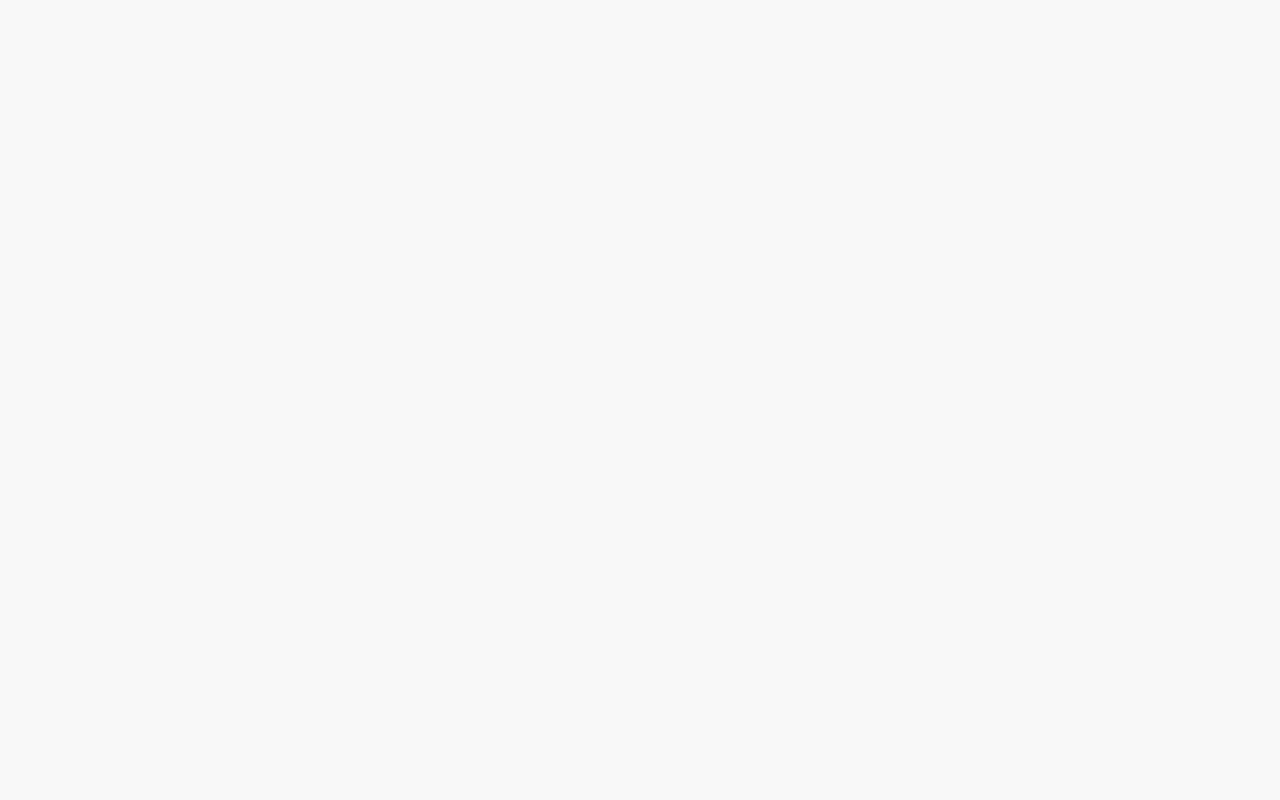
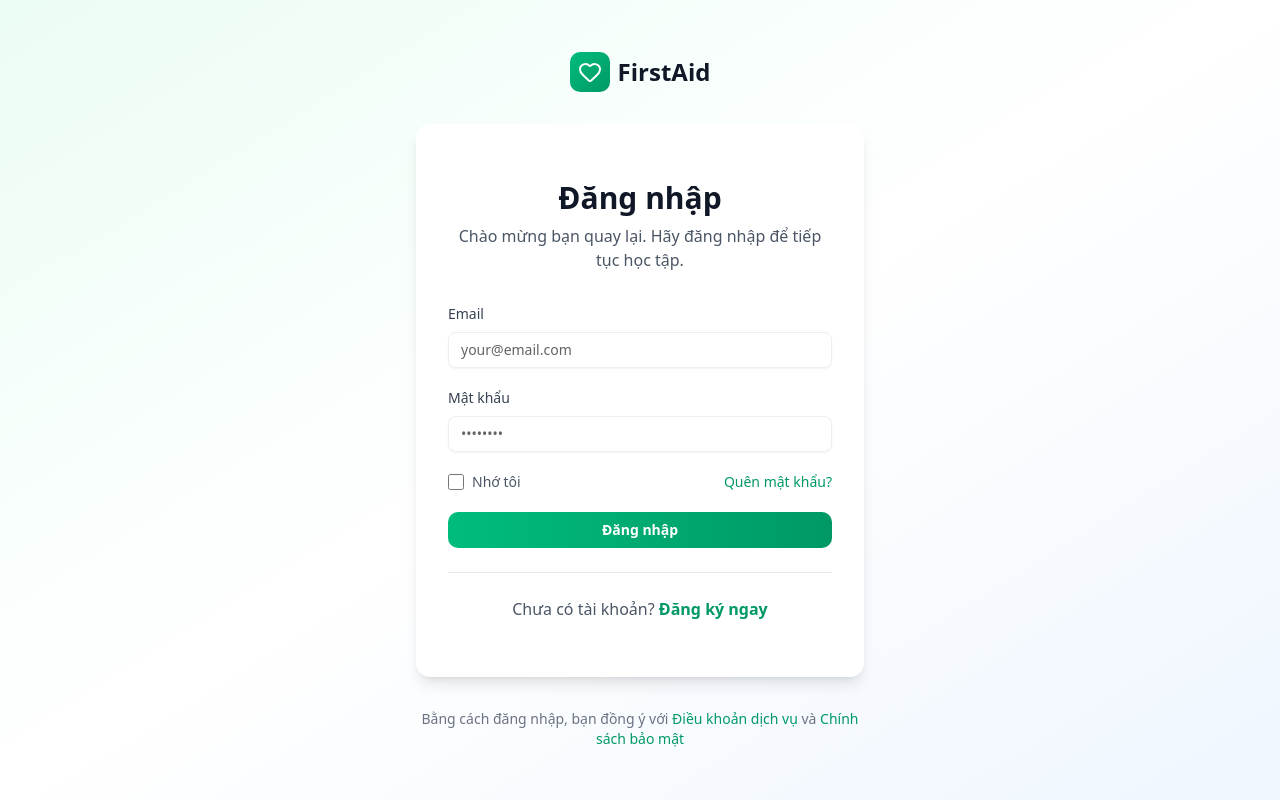
Before and after one commit to William2207/FirstAid_Admin_FE, a React (Vite) app: page /auth/login in a window 1280 px wide. Before the commit this address had no page. Built offline with nearby package versions, Linux system fonts and the light colour scheme.

Commit message:
Homepage fetch dât, logout logic

```diff
--- a/src/App.jsx
+++ b/src/App.jsx
@@ -1,6 +1,6 @@
 import React from "react";
 import { BrowserRouter as Router, Routes, Route } from "react-router-dom";
-
+import { Navigate } from "react-router-dom";
 // Import các component layout và page
 import AdminLayout from "./components/AdminLayout";
 import HomePage from "./pages/HomePage"; // Ví dụ: Trang chủ công khai
@@ -8,31 +8,25 @@ import { TechniquesManagementTable } from "./components/TechniquesManagementTabl
 import { ScenariosManagementTable } from "./components/ScenariosManagementTable";
 import { QuizzesManagementTable } from "./components/QuizzesManagementTable";
 import { CategoriesManagementTable } from "./components/CategoriesManagementTable";
+import LoginPage from "./pages/LoginPage";
 function App() {
   return (
     <Router>
       <Routes>
-        {/* ===== CÁC ROUTE CÔNG KHAI (KHÔNG CÓ SIDEBAR) ===== */}
-        {/* <Route path="/login" element={<LoginPage />} /> */}
-        <Route path="/" element={<AdminLayout />}>
+        {/* Trang mặc định chuyển hướng sang /auth/login */}
+        <Route path="/" element={<Navigate to="/auth/login" replace />} />
+
+        {/* Layout Admin */}
+        <Route path="/admin" element={<AdminLayout />}>
           <Route index element={<HomePage />}></Route>
-          <Route
-            path="/techniques"
-            element={<TechniquesManagementTable />}
-          ></Route>
-          <Route path="/quizzes" element={<QuizzesManagementTable />}></Route>
-          <Route
-            path="/categories"
-            element={<CategoriesManagementTable />}
-          ></Route>
-          <Route
-            path="/scenarios"
-            element={<ScenariosManagementTable />}
-          ></Route>
+          <Route path="techniques" element={<TechniquesManagementTable />} />
+          <Route path="quizzes" element={<QuizzesManagementTable />} />
+          <Route path="categories" element={<CategoriesManagementTable />} />
+          <Route path="scenarios" element={<ScenariosManagementTable />} />
         </Route>
 
-        {/* Có thể thêm route cho trang 404 Not Found ở đây */}
-        {/* <Route path="*" element={<NotFoundPage />} /> */}
+        {/* Login */}
+        <Route path="/auth/login" element={<LoginPage />} />
       </Routes>
     </Router>
   );
--- a/src/components/AdminSidebar.jsx
+++ b/src/components/AdminSidebar.jsx
@@ -1,43 +1,59 @@
 import React from "react";
-import { NavLink, useLocation } from "react-router-dom";
-import { BarChart3, BookOpen, Layers, Grid3x3, Settings } from "lucide-react";
+import { NavLink, useLocation, useNavigate } from "react-router-dom";
+import {
+  BarChart3,
+  BookOpen,
+  Layers,
+  Grid3x3,
+  Settings,
+  LogOut,
+} from "lucide-react";
 
-// Dữ liệu cho các mục điều hướng
 const navigationItems = [
   {
     label: "Dashboard",
-    to: "/",
+    to: "/admin",
     icon: BarChart3,
   },
   {
     label: "Kỹ thuật sơ cứu",
-    to: "/techniques",
+    to: "/admin/techniques",
     icon: BookOpen,
   },
   {
     label: "Quiz",
-    to: "/quizzes",
+    to: "/admin/quizzes",
     icon: Grid3x3,
   },
   {
     label: "Danh mục",
-    to: "/categories",
+    to: "/admin/categories",
     icon: Layers,
   },
   {
     label: "Scenario",
-    to: "/scenarios",
+    to: "/admin/scenarios",
     icon: Settings,
   },
 ];
 
-// Hàm tiện ích đơn giản để nối class (thay thế cho `cn`)
-// Bạn cũng có thể cài đặt thư viện `clsx` để làm việc này tốt hơn
 const cn = (...classes) => classes.filter(Boolean).join(" ");
 
 export function AdminSidebar() {
-  const location = useLocation(); // Sử dụng useLocation thay cho usePathname
+  const location = useLocation();
+  const navigate = useNavigate();
   const pathname = location.pathname;
+
+  const handleLogout = () => {
+    // if (!window.confirm("Bạn có chắc chắn muốn đăng xuất không?")) return;
+
+    // Xóa các key đã lưu trong sessionStorage lúc đăng nhập
+    sessionStorage.removeItem("token");
+    sessionStorage.removeItem("roles");
+    sessionStorage.removeItem("user");
+
+    navigate("/login");
+  };
 
   return (
     <div className="w-64 bg-sidebar border-r border-sidebar-border flex flex-col min-h-screen">
@@ -53,8 +69,6 @@ export function AdminSidebar() {
       <nav className="flex-1 p-4 space-y-2">
         {navigationItems.map((item) => {
           const Icon = item.icon;
-          // Logic kiểm tra active vẫn giữ nguyên nếu bạn muốn kiểm tra cả các route con
-          // Ví dụ: /admin/techniques/add cũng sẽ làm active link "Kỹ thuật sơ cứu"
           const isActive =
             pathname === item.to ||
             (item.to !== "/admin" && pathname.startsWith(item.to + "/"));
@@ -62,9 +76,7 @@ export function AdminSidebar() {
           return (
             <NavLink
               key={item.to}
-              to={item.to} // Sử dụng to thay cho href
-              // Thay vì dùng prop `isActive` của NavLink, chúng ta tự tính để khớp với logic cũ
-              // của bạn là `startsWith` cho các route con.
+              to={item.to}
               className={cn(
                 "flex items-center gap-3 px-4 py-3 rounded-lg transition-colors",
                 isActive
@@ -79,10 +91,14 @@ export function AdminSidebar() {
         })}
       </nav>
 
-      {/* Footer */}
+      {/* Footer - Nút Đăng xuất */}
       <div className="p-4 border-t border-sidebar-border">
-        <button className="w-full px-4 py-2 bg-sidebar-primary text-sidebar-primary-foreground rounded-lg hover:opacity-90 transition-opacity font-medium">
-          Đăng xuất
+        <button
+          onClick={handleLogout}
+          className="w-full flex items-center justify-center gap-2 px-4 py-2 bg-sidebar-primary text-sidebar-primary-foreground rounded-lg hover:opacity-90 transition-opacity font-medium"
+        >
+          <LogOut className="w-4 h-4" />
+          <span>Đăng xuất</span>
         </button>
       </div>
     </div>
--- a/src/components/ScenariosManagementTable.jsx
+++ b/src/components/ScenariosManagementTable.jsx
@@ -37,7 +37,7 @@ export function ScenariosManagementTable() {
     fetchScenarios();
   }, []);
 
-  // Hàm tạo mới scenario - gọi API
+  // Hàm tạo mới scenario
   const handleCreateScenario = async (data) => {
     try {
       const response = await axiosCustom.post("/scenarios", data);
@@ -52,7 +52,7 @@ export function ScenariosManagementTable() {
     }
   };
 
-  // Hàm chỉnh sửa scenario - gọi API
+  // Hàm chỉnh sửa scenario
   const handleEditScenario = async (data) => {
     try {
       const response = await axiosCustom.put(
--- /dev/null
+++ b/src/pages/LoginPage.jsx
@@ -0,0 +1,167 @@
+import { Link } from "react-router-dom";
+import { use, useState } from "react";
+import { Heart } from "lucide-react";
+import { Button } from "@/components/ui/button";
+import { Input } from "@/components/ui/input";
+import { Card } from "@/components/ui/card";
+import axiosCustom from "@/config/axiosCustom";
+import { useNavigate } from "react-router-dom";
+export default function LoginPage() {
+  const [email, setEmail] = useState("");
+  const [password, setPassword] = useState("");
+  const [isLoading, setIsLoading] = useState(false);
+  const [error, setError] = useState("");
+  const navigate = useNavigate();
+
+  const returnToHome = () => {
+    navigate("/");
+  }
+
+  const handleSubmit = async (e) => {
+    e.preventDefault();
+    setError("");
+    setIsLoading(true);
+
+    try {
+      const response = await axiosCustom.post("/Account/login", {
+        email,
+        password,
+      });
+      const { token, user } = response.data;
+      //console.log("Received token:", token);
+      //console.log("User info:", user);
+      sessionStorage.setItem("token", token);
+      sessionStorage.setItem("roles", JSON.stringify(user.roles));
+
+      const userResponse = await axiosCustom.get("/users/me");
+      const userData = userResponse.data;
+      sessionStorage.setItem("user", JSON.stringify(userData));
+      //console.log("Logged in user:", userData);
+
+      navigate("/admin");
+    } catch (err) {
+      setError("Đăng nhập thất bại. Vui lòng thử lại.");
+    } finally {
+      setIsLoading(false);
+    }
+  };
+
+  return (
+    <div className="min-h-screen bg-linear-to-br from-emerald-50 via-white to-blue-50 flex items-center justify-center px-4 py-12">
+      <div className="w-full max-w-md">
+        <div className="flex items-center justify-center mb-8">
+          <div onClick={returnToHome} className="flex items-center gap-2">
+            <div className="bg-linear-to-br from-emerald-500 to-emerald-600 p-2 rounded-lg">
+              <Heart className="w-6 h-6 text-white" />
+            </div>
+            <span className="text-2xl font-bold text-gray-900">FirstAid</span>
+          </div>
+        </div>
+
+        <Card className="border-0 shadow-lg">
+          <div className="p-8">
+            <h1 className="text-3xl font-bold text-gray-900 mb-2 text-center">
+              Đăng nhập
+            </h1>
+            <p className="text-gray-600 text-center mb-8">
+              Chào mừng bạn quay lại. Hãy đăng nhập để tiếp tục học tập.
+            </p>
+
+            {error && (
+              <div className="mb-6 p-4 bg-red-50 border border-red-200 rounded-lg">
+                <p className="text-red-700 text-sm">{error}</p>
+              </div>
+            )}
+
+            <form onSubmit={handleSubmit} className="space-y-5">
+              <div>
+                <label
+                  htmlFor="email"
+                  className="block text-sm font-medium text-gray-700 mb-2"
+                >
+                  Email
+                </label>
+                <Input
+                  id="email"
+                  type="email"
+                  placeholder="your@email.com"
+                  value={email}
+                  onChange={(e) => setEmail(e.target.value)}
+                  required
+                  className="w-full"
+                />
+              </div>
+
+              <div>
+                <label
+                  htmlFor="password"
+                  className="block text-sm font-medium text-gray-700 mb-2"
+                >
+                  Mật khẩu
+                </label>
+                <Input
+                  id="password"
+                  type="password"
+                  placeholder="••••••••"
+                  value={password}
+                  onChange={(e) => setPassword(e.target.value)}
+                  required
+                  className="w-full"
+                />
+              </div>
+
+              <div className="flex items-center justify-between">
+                <label className="flex items-center gap-2">
+                  <input
+                    type="checkbox"
+                    className="w-4 h-4 rounded border-gray-300"
+                  />
+                  <span className="text-sm text-gray-600">Nhớ tôi</span>
+                </label>
+                {/* Thay href="#" bằng to="#" */}
+                <Link
+                  to="#"
+                  className="text-sm text-emerald-600 hover:text-emerald-700 font-medium"
+                >
+                  Quên mật khẩu?
+                </Link>
+              </div>
+
+              <Button
+                type="submit"
+                disabled={isLoading}
+                className="w-full bg-linear-to-r from-emerald-500 to-emerald-600 hover:from-emerald-600 hover:to-emerald-700 text-white font-semibold py-2.5 rounded-lg transition-all"
+              >
+                {isLoading ? "Đang đăng nhập..." : "Đăng nhập"}
+              </Button>
+            </form>
+
+            <div className="mt-6 pt-6 border-t border-gray-200">
+              <p className="text-center text-gray-600">
+                Chưa có tài khoản?{" "}
+                {/* Thay href="/auth/signup" bằng to="/auth/signup" */}
+                <Link
+                  to="/auth/signup"
+                  className="text-emerald-600 hover:text-emerald-700 font-semibold"
+                >
+                  Đăng ký ngay
+                </Link>
+              </p>
+            </div>
+          </div>
+        </Card>
+
+        <p className="text-center text-gray-500 text-sm mt-8">
+          Bằng cách đăng nhập, bạn đồng ý với {/* Thay href="#" bằng to="#" */}
+          <Link to="#" className="text-emerald-600 hover:underline">
+            Điều khoản dịch vụ
+          </Link>{" "}
+          và{" "}
+          <Link to="#" className="text-emerald-600 hover:underline">
+            Chính sách bảo mật
+          </Link>
+        </p>
+      </div>
+    </div>
+  );
+}
```
Also changed, not shown: src/pages/HomePage.jsx (+56 -53 lines).
